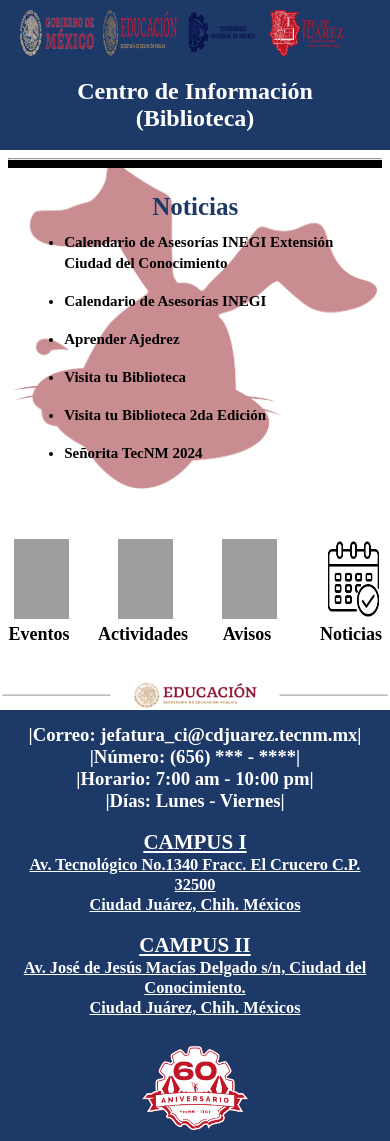
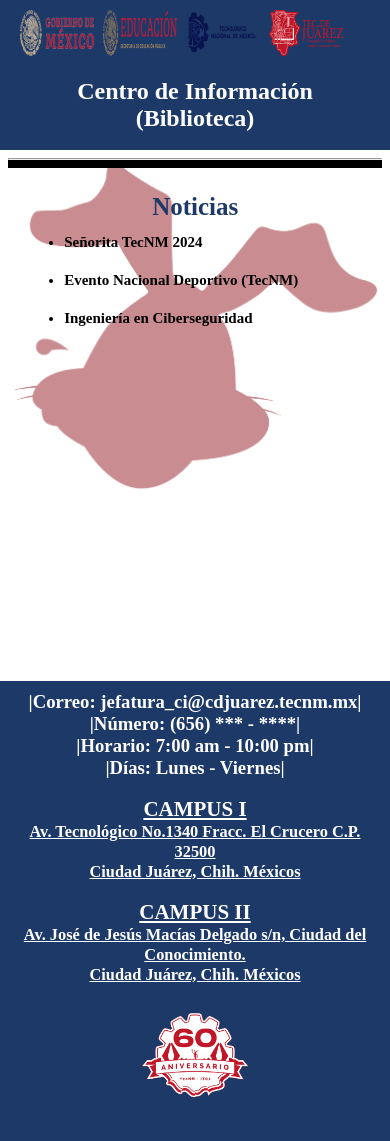
Before and after one commit to 19110280/Biblioteca-Virtual---ITCJ, a PHP site: page /noticias.html in a window 390 px wide. Run offline with PHP 8.4, Linux system fonts and the light colour scheme; grey boxes are pictures that could not be loaded.

Commit message:
Add files via upload

```diff
--- a/1.html
+++ b/1.html
@@ -42,7 +42,7 @@
 
         <div class="contenedor-anuncio">
             <hr class="linea">
-            <h1 class="title">"Calendario de Asesoría INEGI Extensión Ciudad del Conocimiento"</h1>
+            <h1 class="title">"Señorita TecNM 2024"</h1>
             <br>
             <img class="problem" src=" img/1.jpg">
             <br>
@@ -62,10 +62,6 @@
     </main>
 
     <footer>
-        <a href="https://www.gob.mx/sep">
-            <img class="edu" src="img/end.png" alt="">
-        </a>
-
         <div class="datos">
             <h3 class="linea">|</h3>
             <h3>Correo: jefatura_ci@cdjuarez.tecnm.mx</h3>
--- a/4.html
+++ b/4.html
@@ -44,9 +44,9 @@
             <hr class="linea">
             <h1 class="title">"Visita tu Biblioteca"</h1>
             <br>
-            <img class="problem" src=" img/4.jpg">
+            <img class="problem" src=" img/2.jpg">
             <br>
-            <a href="3.html">
+            <a href="2.html">
                 <button class="anterior">
                     <h1>&ensp;Anterior&ensp;</h1>
                 </button>
--- a/css/style.css
+++ b/css/style.css
@@ -147,7 +147,7 @@ main .contenedor-general::before {
 
 main .carrusel {
     /*Es la cantidad de imagenes que usaras*/
-    width: 600%;
+    width: 300%;
     height: 100%;
     display: flex;
     /*border: solid thin red;*/
@@ -155,7 +155,7 @@ main .carrusel {
 
 main .slider-section {
     /*Se divide por la cantidad de imagenes a usar*/
-    width: calc(100% / 6);
+    width: calc(100% / 3);
     height: 100%;
     text-align: center;
 }
--- a/css/styleImg1.css
+++ b/css/styleImg1.css
@@ -103,7 +103,7 @@ header a:hover {
 /* Main */
 main {
     background: white;
-    height: 119.5vh;
+    height: 100vh;
     padding: 10px;
     display: flex;
 }
@@ -191,7 +191,7 @@ main button {
 
     /*Main*/
     main {
-        height: 66vh;
+        height: 70vh;
     }
 
     main .contenedor-anuncio {
@@ -213,7 +213,7 @@ main button {
 
     /*Main*/
     main {
-        height: 42vh;
+        height: 38vh;
         padding: 5px;
     }
 
--- a/noticias.html
+++ b/noticias.html
@@ -50,62 +50,50 @@
                 <br><h2 class="none">Gracias por su comprensión.</h2>-->
                 <ul class="lista">
                     <li>
-                        <h3><a class="referencia" href="1.html">Calendario de Asesorías INEGI
-                                Extensión Ciudad del Conocimiento</a></h3>
+                        <h3><a class="referencia" href="1.html">Señorita TecNM 2024</a></h3>
                     </li><br>
                     <li>
-                        <h3><a class="referencia" href="2.html">Calendario de Asesorías INEGI</a></h3>
+                        <h3><a class="referencia" href="2.html">Evento Nacional
+                            Deportivo (TecNM)</a></h3>
                     </li><br>
                     <li>
-                        <h3><a class="referencia" href="3.html">Aprender Ajedrez</a></h3>
-                    </li><br>
-                    <li>
-                        <h3><a class="referencia" href="4.html">Visita tu Biblioteca</a></h3>
-                    </li><br>
-                    <li>
-                        <h3><a class="referencia" href="5.html">Visita tu Biblioteca 2da Edición</a></h3>
-                    </li><br>
-                    <li>
-                        <h3><a class="referencia" href="6.html">Señorita TecNM 2024</a></h3>
+                        <h3><a class="referencia" href="3.html">Ingeniería en
+                            Ciberseguridad</a></h3>
                     </li>
                 </ul>
             </div>
         </div>
 
-        <div class="menu">
-            <a class="espa" href="eventos.html">
-                <img src="img/evento.png" alt="">
-                <h2>Eventos</h2>
-                <h4>Eventos</h4>
+        <!--<div class="menu">
+            <a class="espa" href="https://centrodeinfo2024.wixsite.com/my-site-1?fbclid=IwY2xjawE-KBRleHRuA2FlbQIxMAABHRRj5TVZZJflkzvc0B2LDLKMkhRLOpSQ0XT1yNpoILcLWzzKPsH7n6b9iw_aem_JulHpZreMT4G7s309HydeA">
+                <img src="img/wiks.png" alt="">
+                <h2>Conocenos</h2>
+                <h4>Conocenos</h4>
             </a>
 
-            <a class="espa" href="actividades.html">
-                <img src="img/actividad.png" alt="">
-                <h2>Actividades</h2>
-                <h4>Actividades</h4>
+            <a class="espa" href="encuesta.html">
+                <img src="img/encuesta.png" alt="">
+                <h2>Encuesta</h2>
+                <h4>Encuesta</h4>
 
             </a>
 
-            <a class="espa" href="avisos.html">
-                <img src="img/aviso.png" alt="">
-                <h2>Avisos</h2>
-                <h4>Avisos</h4>
+            <a class="espa" href="noticias.html">
+                <img src="img/noticia.png" alt="">
+                <h2>Noticias</h2>
+                <h4>Noticias</h4>
 
             </a>
 
-            <a href="noticias.html">
-                <img src="img/noticia.png" alt="">
-                <h2>Noticias</h2>
-                <h4>Noticias</h4>
+            <a href="curso.html">
+                <img src="img/curso.png" alt="">
+                <h2>Curso</h2>
+                <h4>Curso</h4>
             </a>
-        </div>
+        </div>-->
     </main>
 
     <footer>
-        <a href="https://www.gob.mx/sep">
-            <img class="edu" src="img/end.png" alt="">
-        </a>
-
         <div class="datos">
             <h3 class="linea">|</h3>
             <h3>Correo: jefatura_ci@cdjuarez.tecnm.mx</h3>
```
Also changed, not shown: 2.html (+2 -5 lines), 3.html (+3 -12 lines), 6.html (+9 -3 lines), css/styleImg2.css (+5 -5 lines), css/styleImg3.css (+25 -36 lines), css/styleImg4.css (+36 -25 lines), index.html (+4 -25 lines), img/1.jpg, img/1_NA.jpg (added), img/2.jpg, img/3.jpg, img/3_NA.jpg (added), img/5_NA.jpg (added).
